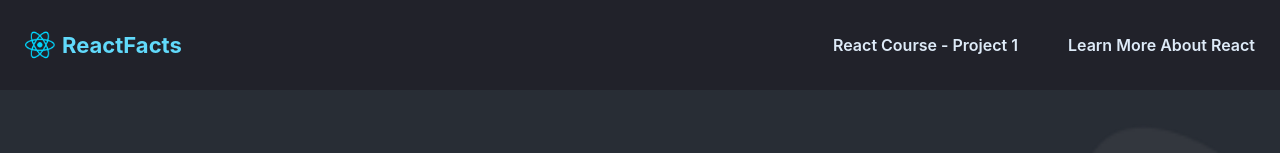
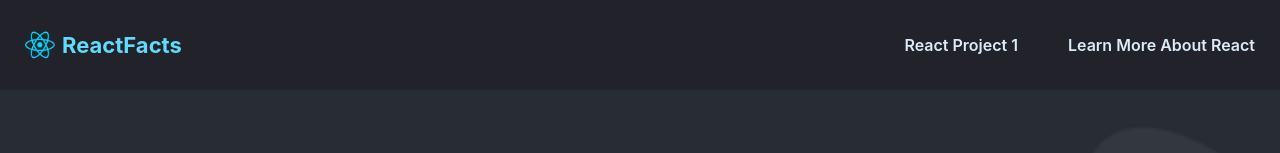
Before and after one commit to neha-nupur/React-Project-1, a React (Create React App) app: page / in a window 1280 px wide. Shown: the top 153 px of the page. Built offline with nearby package versions, Linux system fonts and the light colour scheme.

Commit message:
Update Navbar.js

```diff
--- a/src/components/Navbar.js
+++ b/src/components/Navbar.js
@@ -6,7 +6,7 @@ export default function Navbar() {
     <nav>
       <img src={reactLogo} className="nav--icon" />
       <h3 className="nav--logo_text">ReactFacts</h3>
-      <h4 className="nav--title">React Course - Project 1</h4>
+      <h4 className="nav--title">React Project 1 </h4>
       <a className="nav--title" href="https://react.dev/">Learn More About React</a>
     </nav>
   );
```
